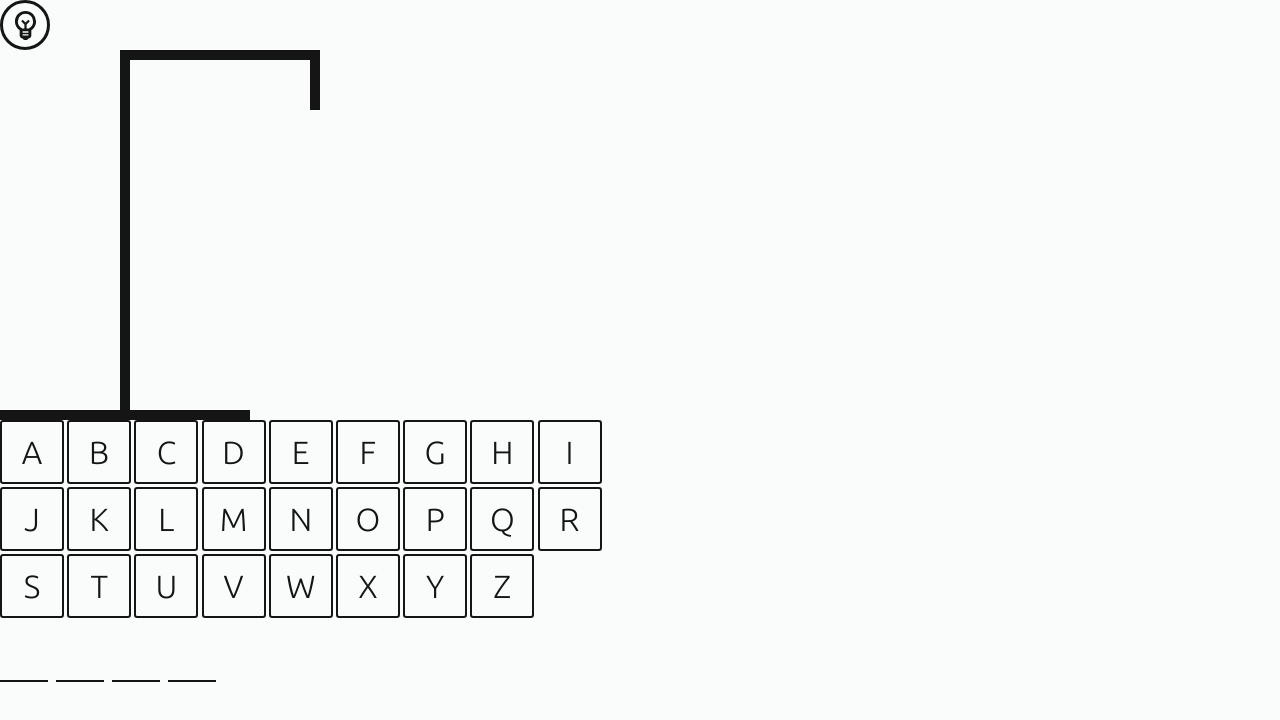
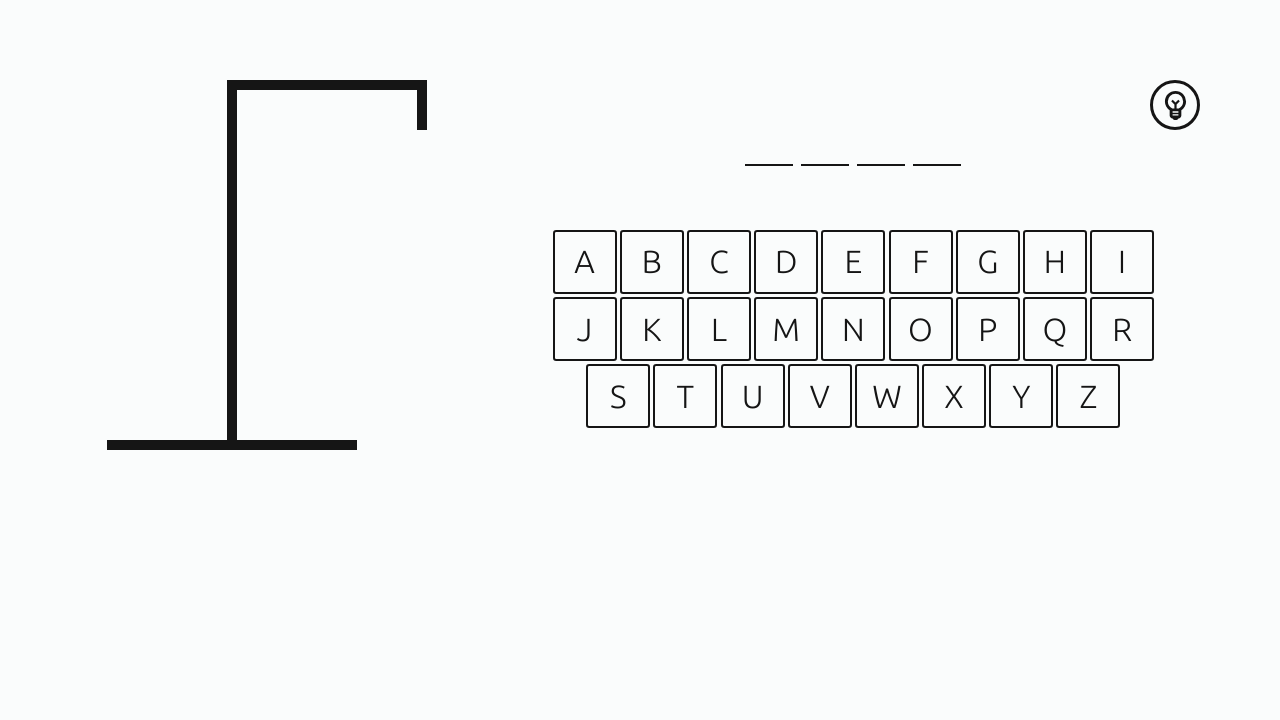
Before and after one commit to celso-rodrigo/hangman, a React (Vite) app: page / in a window 1280 px wide. Shown: the top 720 px of the page. Built offline with nearby package versions, Linux system fonts and the light colour scheme.

Commit message:
feat: Melhorada resposividade

```diff
--- a/src/App.tsx
+++ b/src/App.tsx
@@ -1,7 +1,7 @@
 import { ThemeProvider } from "styled-components";
 import Hangman from "./Components/Hangman";
 import LetterBtn from "./Components/Letter"
-import Wrapper, { LettersWraper, SecretWordWrapper } from "./Styles/WrapperStyles";
+import Wrapper, { SecretWrapper, LettersWraper, GameWrapper, SecretWordWrapper } from "./Styles/WrapperStyles";
 import nounList from "./data/noounList";
 import { useEffect, useState } from "react";
 import SecretWordLetter from "./Components/SecretWordLetter";
@@ -114,15 +114,19 @@ function App() {
           onClick={() => setDarkMode((prev) => !prev)}
           colorTheme={colorTheme}
         />
-        <Hangman playerLives={playerLives} />
 
-        <LettersWraper>
-          {letterButtons}
-        </LettersWraper>
+        <GameWrapper>
+          <Hangman playerLives={playerLives} />
 
-        <SecretWordWrapper>
-          {secretWordLetters}
-        </SecretWordWrapper>
+          <SecretWrapper>
+            <SecretWordWrapper>
+              {secretWordLetters}
+            </SecretWordWrapper>
+            <LettersWraper>
+              {letterButtons}
+            </LettersWraper>
+          </SecretWrapper>
+        </GameWrapper>
 
         {endGame && (
           <EndGamePopup
--- a/src/Styles/ButtonStyles.ts
+++ b/src/Styles/ButtonStyles.ts
@@ -1,5 +1,6 @@
 import styled from "styled-components";
 import colors from "./colors";
+import { breakpoints } from "./WrapperStyles";
 
 export const LetterButton = styled.button`
   display: flex;
@@ -31,6 +32,7 @@ export const ReplayBtn = styled.button`
 `;
 
 export const DarkModeBtn = styled.button`
+  margin: 0 auto 1rem auto;
   display: flex;
   justify-content: center;
   align-items: center;
@@ -39,4 +41,11 @@ export const DarkModeBtn = styled.button`
   background-color: transparent;
   width: 50px;
   height: 50px;
+
+  /* md */
+  @media (min-width: ${breakpoints.md}) {
+    position: absolute;
+    right: 5rem;
+    top: 5rem;
+  }
 `;
--- a/src/Styles/TextStyles.ts
+++ b/src/Styles/TextStyles.ts
@@ -1,5 +1,6 @@
 import styled from "styled-components";
 import colors from "./colors";
+import { breakpoints } from "./WrapperStyles";
 
 export const SecretText = styled.p`
   color:  ${(props) => props.theme.color === colors.white ? colors.white : colors.black};
@@ -8,5 +9,10 @@ export const SecretText = styled.p`
   font-weight: 300;
   text-align: center;
   height: 4rem;
-  width: 3rem;
+  width: 2rem;
+
+  /* SM */
+  @media (min-width: ${breakpoints.sm}) {
+    width: 3rem;
+  }
 `;
--- a/src/Styles/WrapperStyles.ts
+++ b/src/Styles/WrapperStyles.ts
@@ -1,7 +1,7 @@
 import styled from "styled-components";
 import colors from "./colors";
 
-const breakpoints = {
+export const breakpoints = {
   sm: '640px',
   md: '768px',
   lg: '1024px',
@@ -12,16 +12,24 @@ const Wrapper = styled.div`
   flex-direction: column;
   min-height: 100vh;
   background-color: ${(props) => props.theme.color === colors.white ? colors.black : colors.white};
+  padding: 2rem 1rem;
+
+  /* LG */
+  @media (min-width: ${breakpoints.lg}) {
+    padding: 5rem;
+  }
 `;
 
 export const HangmanWrapper = styled.div`
+  display: flex;
+  flex-direction: column;
   position: relative;
   width: 320px;
   scale: 0.5;
 
-    /* SM */
+  /* SM */
   @media (min-width: ${breakpoints.sm}) {
-    scale: 0.75;
+    scale: 0.7;
   }
 
   /* LG */
@@ -32,7 +40,7 @@ export const HangmanWrapper = styled.div`
 
 export const LettersWraper = styled.div`
   display: flex;
-  align-content: start;
+  justify-content: center;
   max-width: 40rem;
   flex-wrap: wrap;
   gap: 0.2rem;
@@ -61,4 +69,40 @@ export const EndGameWrapper = styled.div`
   border-radius: 1rem;
 `;
 
+export const GameWrapper = styled.div`
+  display: flex;
+  flex-direction: column-reverse;
+  flex-wrap: wrap;
+  justify-content: space-evenly;
+  align-items: center;
+
+  /* MD */
+  @media (min-width: ${breakpoints.md}) {
+    flex-direction: column;
+  }
+
+  /* LG */
+  @media (min-width: ${breakpoints.lg}) {
+    flex-direction: row;
+    gap: 5rem;
+  }
+`;
+
+export const SecretWrapper = styled.div`
+  display: flex;
+  flex-direction: column;
+  align-items: center;
+  gap: 2rem;
+
+  /* SM */
+  @media (min-width: ${breakpoints.sm}) {
+    justify-content: space-around;
+  }
+
+  /* LG */
+  @media (min-width: ${breakpoints.lg}) {
+    gap: 4rem;
+  }
+`;
+
 export default Wrapper;
```
